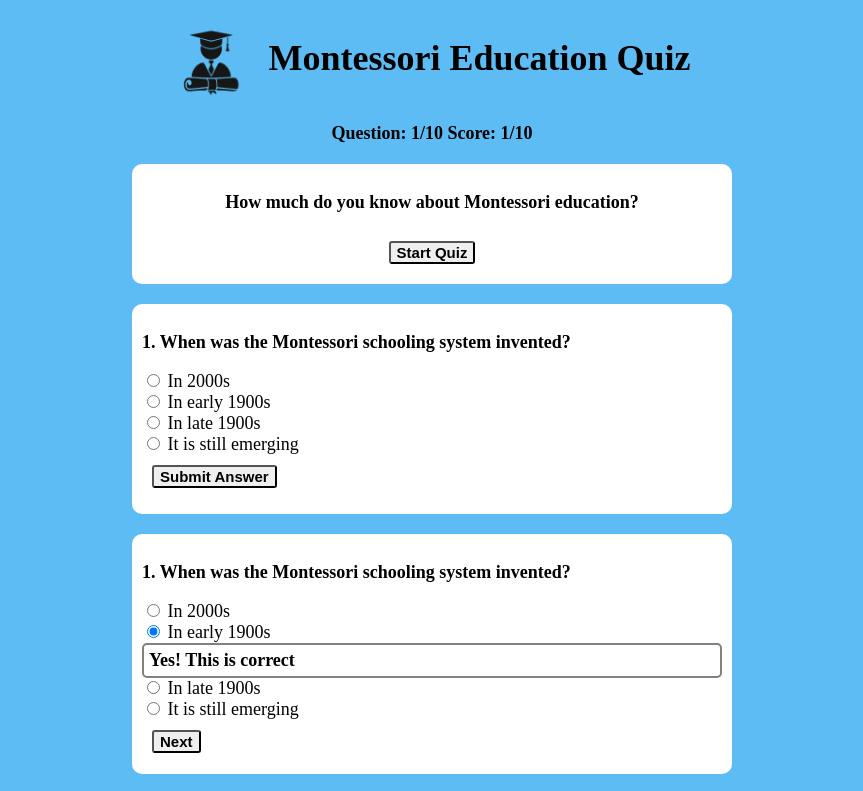
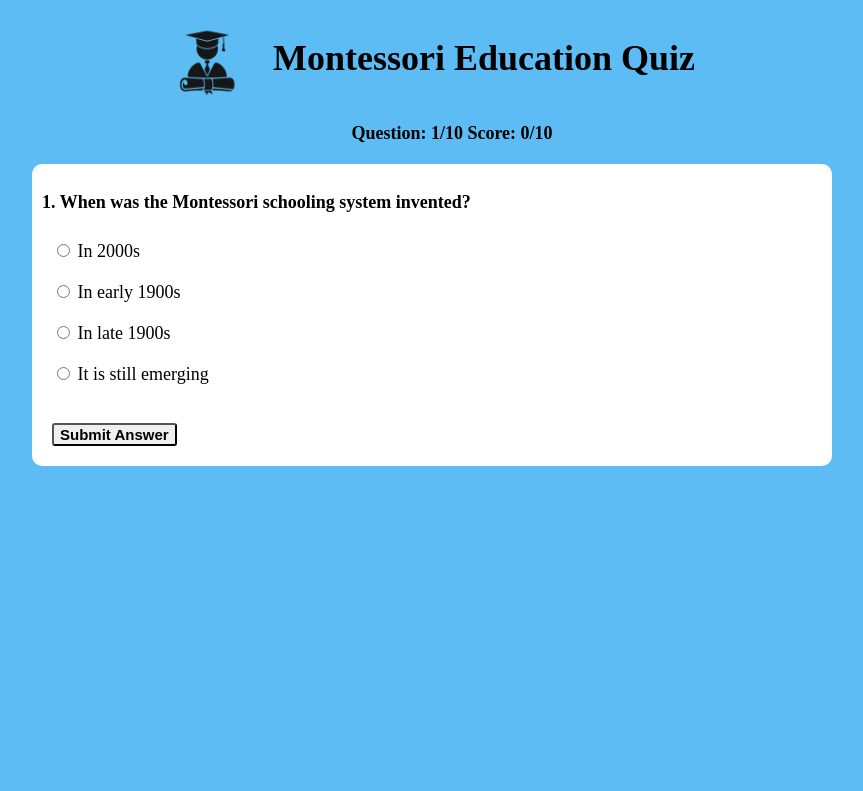
Before and after one commit to disiting/Montessori-Quiz, a plain HTML site: page index.html in a window 1280 px wide. Both pictures are taken after a click on the button "Start Quiz". Shown: the top 791 px of the page, without its empty margins (208-1071 px from the left). Drawn offline with nearby package versions, Linux system fonts and the light colour scheme.

Commit message:
added JS

```diff
--- a/index.html
+++ b/index.html
@@ -1,101 +1,25 @@
 <!DOCTYPE html>
-<html>
+<html lang="en">
   <head>
     <meta charset="utf-8">
     <meta name="viewport" content="width=device-width">
+    <meta name="description" content="Montessori Education Quiz">
     <title>Quiz App</title>
     <link href="style.css" rel="stylesheet" type="text/css" />
   </head>
   <body>
     <header>
-      <h1> <img src="images/school.png" class="banner-img">Montessori Education Quiz</h1>
-      <div class "progress-score">Question: 1/10 Score: 1/10</div>
+      <h1><img src="images/school.png" class="banner-img"> Montessori Education Quiz</h1>
+      <div class="progress-score"></div>
     </header>
 
-    <main>
+    <main role="main">
       <section class="start-quiz">
         <p>How much do you know about Montessori education?</p>
-        <input type="button" value="Start Quiz" class="button">
-      </section>
-
-      <div class="quiz-questions">
-          <form class="question-form">
-            <p>1. When was the Montessori schooling system invented?</p>
-            <label class="choice">
-              <input  id="choice-one" type="radio"">
-              <span>In 2000s</span>
-            </label>
-            <label class="choice">
-              <input id="choice-two" type="radio">
-              <span>In early 1900s</span>
-            </label>
-            <label class="choice">
-              <input id="choice-three" type="radio">
-              <span>In late 1900s</span>
-            </label>
-            <label class="choice">
-              <input id="choice-four" type="radio">
-              <span>It is still emerging</span>
-            </label>
-            <input type="button" value="Submit Answer" class="button">
-          </form>
-      </div>
-
-      <div class="quiz-correct">
-          <form class="question-form">
-            <p>1. When was the Montessori schooling system invented?</p>
-            <label class="choice">
-              <input  id="choice-one" type="radio"">
-              <span>In 2000s</span>
-            </label>
-            <label class="choice">
-              <input id="choice-two" type="radio" checked>
-              <span>In early 1900s</span>
-              <span class="feedback correct">Yes! This is correct</span>
-            </label>
-            <label class="choice">
-              <input id="choice-three" type="radio">
-              <span>In late 1900s</span>
-            </label>
-            <label class="choice">
-              <input id="choice-four" type="radio">
-              <span>It is still emerging</span>
-            </label>
-            <input type="button" value="Next" class="button">
-          </form>
-      </div>
-
-      <div class="quiz-wrong">
-          <form class="question-form">
-            <p>1. When was the Montessori schooling system invented?</p>
-            <label class="choice">
-              <input  id="choice-one" type="radio"">
-              <span>In 2000s</span>
-            </label>
-            <label class="choice">
-              <input id="choice-two" type="radio">
-              <span>In early 1900s</span>
-            </label>
-            <label class="choice">
-              <input id="choice-three" type="radio" checked>
-              <span>In late 1900s</span>
-              <span class="feedback wrong">No, the answer is, "In early 1900s"</span>
-            </label>
-            <label class="choice">
-              <input id="choice-four" type="radio">
-              <span>It is still emerging</span>
-            </label>
-            <input type="button" value="Next" class="button">
-          </form>
-      </div>
-
-
-      <section class="start-over">
-        <p>Your Score is 9/10</p>
-        <input type="button" value="Start Over" class="button">
+        <input type="button" value="Start Quiz" class="button js-start-button">
       </section>
     </main>
-
-
+    <script src="https://ajax.googleapis.com/ajax/libs/jquery/3.3.1/jquery.min.js"></script>
+    <script src="index.js"></script>
   </body>
 </html>
--- /dev/null
+++ b/index.js
@@ -0,0 +1,226 @@
+'use strict';
+
+//results tracking variables
+let questionNumber = 0;
+let score = 0;
+
+//question database
+const STORE = [
+  {
+    question: "1. When was the Montessori schooling system invented?",
+    options: [
+      "In 2000s",
+      "In early 1900s",
+      "In late 1900s",
+      "It is still emerging"
+    ],
+    answer: "In early 1900s"
+  },
+  {
+    question: "2. What is one of the key principles of Montessori education?",
+    options: [
+      "Children learn to memorize a lot of material quickly",
+      "Children learn from the smartest and most experienced teachers in town",
+      "Children learn a lot of tricks to do math and read quickly",
+      "Children learn from hands-on activities and decide on their lessons themselves"
+    ],
+    answer: "Children learn from hands-on activities and decide on their lessons themselves"
+  },
+  {
+    question: "3. What is the role of the teacher in a Montessori classroom?",
+    options: [
+      "A guide who observes and creates an environment for the child to explore and learn independently",
+      "Teaches in front of the class but children are free to join whenever they want",
+      "Teaches according to the curriculum and provides tutoring as extra help",
+      "Teaches in front of the class and makes sure everyone is interested and is paying attention"
+    ],
+    answer: "A guide who observes and creates an environment for the child to explore and learn independently"
+  },
+  {
+    question: "4. How is student achievement measured?",
+    options: [
+      "Children get daily report cards",
+      "Children get weekly report cards",
+      "There are no grades. Teachers discuss each student's progress in personal narratives added to portfolios",
+      "There are no grades. Children self-report their progress"
+    ],
+    answer: "There are no grades. Teachers discuss each student's progress in personal narratives added to portfolios"
+  },
+  {
+    question: "5. What is the grade-level structure?",
+    options: [
+      "Levels are divided by age. Children go to the next level every year",
+      "Classroom has mixed ages: 3-6, 6-9, 9-12, 12-14 year-olds",
+      "There are only 3 grades: elementary, middle and high-school-level",
+      "All children study in the same classroom but choose their own materials"
+    ],
+    answer: "Classroom has mixed ages: 3-6, 6-9, 9-12, 12-14 year-olds"
+  },
+  {
+    question: "6. Which is not true about the Montessori method?",
+    options: [
+      "Manners and being polite are part of the curriculum",
+      "Children don't have desks",
+      "Work sessions are short with frequent breaks in between to let children explore the materials",
+      "Practical life skills, like pouring water and cleaning, are part of the curriculum"
+    ],
+    answer: "Work sessions are short with frequent breaks in between to let children explore the materials"
+  },
+  {
+    question: "7. Montessori schools are",
+    options: [
+      "affiliated with the Catholic Church",
+      "for kids with learning disabilities",
+      "for gifted kids",
+      "for all kids"
+    ],
+    answer: "for all kids"
+  },
+  {
+    question: "8. Who attended a Montessori school?",
+    options: [
+      "Sergey Brin & Larry Page, Jeff Bezos, Bill Gates",
+      "Elon Musk, Steve Jobs, Tim Cook",
+      "Barack Obama, Donald Trump, George W Bush",
+      "Albert Einstein, Richard Feynman, Stephen Hawking"
+    ],
+    answer: "Sergey Brin & Larry Page, Jeff Bezos, Bill Gates"
+  },
+  {
+    question: "9.Can I do Montessori at home with my child?",
+    options: [
+      "No, only a trained Montessori teacher can implement Montessori principles",
+      "Yes, by creating the environment according to the Montessori philosophy and following the child's interest",
+      "Yes, if you buy the correct materials from a licensed Montessori store",
+      "No, a parent cannot be a teaching guide according to Montessori"
+    ],
+    answer: "Yes, by creating the environment according to the Montessori philosophy and following the child's interest"
+  },
+  {
+    question: "10. Why is Montessori education beneficial?",
+    options: [
+      "Children are happier when they have less structure and play more",
+      "Children's progress is assessed frequently so that they stay on track",
+      "It helps children reach their fullest potential at their own pace without competing with others",
+      "Children can use their Montessori connections in their future career"
+    ],
+    answer: "It helps children reach their fullest potential at their own pace without competing with others"
+  }
+];
+
+//this function starts the quiz
+function handleStartClick() {
+  $('.js-start-button').on('click', function(event) {
+		console.log("handleStartClick() ran");
+		$('.progress-score').show();
+		$('.start-quiz').hide();
+		renderQuestionForm();
+	});
+}
+
+function renderQuestionForm() {
+  let question = STORE[questionNumber];
+  //updateQuestionAndScore();
+  const questionHtml = $(`
+
+  <div class="quiz-questions">
+    <form class="question-form">
+      <p>${question.question}</p>
+      <ul class="question-options"></ul>
+      <div class="btns"><input type="submit" value="Submit Answer" class="button js-submit-button"></div>
+    </form>
+  </div>`);
+  $("main").html(questionHtml);
+  addOptions();
+  updateProgress();
+}
+
+function addOptions()
+{
+  let question = STORE[questionNumber];
+  for(let i=0; i<question.options.length; i++)
+  {
+    $('.question-options').append(`
+      <li>
+        <input type = "radio" name="options" id="option${i+1}" value= "${question.options[i]}" tabindex ="${i+1}">
+        <label for="option${i+1}"> ${question.options[i]}</label> <br/>
+        <span id="feedback_option${i+1}"></span>
+      </li>
+    `);
+  }
+
+}
+
+function handleSubmitClick() {
+  $('body').on("submit",'.question-form', function(event) {
+
+    event.preventDefault();
+    let selected = $('input:checked');
+    let feedback = $('#feedback_' + selected.attr('id'));
+    let answerChoice = selected.val();
+    if (!answerChoice) {
+      alert("Choose your answer");
+      return;
+    }
+    let correct = STORE[questionNumber].answer;
+    if (answerChoice === correct) {
+      feedback.html('Yes! This is correct');
+      feedback.addClass('feedback correct');
+      score++;
+    } else {
+      feedback.html('No, the answer is, "' + correct + '"');
+      feedback.addClass('feedback wrong');
+    }
+    $('.btns').html('<input type="button" value="Next" class="button js-next-button">')
+    updateProgress();
+    $("input[type=radio]").attr('disabled', true);
+  });
+}
+
+function handleNextClick() {
+  $('body').on('click', '.js-next-button', function (event) {
+    questionNumber++;
+    if (questionNumber < STORE.length) {
+      renderQuestionForm();
+    } else {
+      renderOver();
+    }
+  });
+}
+
+function handleStartOverClick() {
+  $('body').on('click', '.js-startover-button', function (event) {
+    questionNumber=0;
+    score=0;
+    renderQuestionForm();
+  });
+}
+
+
+function updateProgress() {
+  const html = $(`<ul>
+      <li>Question: ${questionNumber + 1}/${STORE.length}</li>
+      <li>Score: ${score}/${STORE.length}</li>
+    </ul>`);
+  $('.progress-score').html(html);
+}
+
+function renderOver() {
+  const overHtml = $(`
+  <section class="start-over">
+    <p>Your Score is ${score}/${STORE.length}</p>
+    <input type="button" value="Start Over" class="button js-startover-button">
+  </section>`);
+  $("main").html(overHtml);
+}
+
+
+
+function runQuizApp() {
+  handleStartClick();
+  handleSubmitClick();
+  handleNextClick();
+  handleStartOverClick();
+}
+
+$(runQuizApp);
--- a/style.css
+++ b/style.css
@@ -11,9 +11,13 @@
  font-size: 18px;
 }
 
-header{
+header, .progress-score {
   text-align: center;
   font-weight: bold;
+}
+
+.progress-score li {
+  display: inline-block;
 }
 
 .banner-img {
@@ -26,8 +30,8 @@
    background-color: white;
    border-radius: 10px;
    text-align: center;
-   height: 120px;
-   max-width: 600px;
+   max-width: 800px;
+   min-width: 320px;
    margin: 20px auto;
    padding: 10px;
    font-weight: bold;
@@ -37,8 +41,8 @@
   background-color: white;
   border-radius: 10px;
   text-align: left;
-  height: 210px;
-  max-width: 600px;
+  max-width: 800px;
+  min-width: 320px;
   margin: 20px auto;
   padding: 10px;
 }
@@ -47,14 +51,14 @@
   font-weight: bold;
 }
 
-.quiz-correct, .quiz-wrong {
-  background-color: white;
-  border-radius: 10px;
-  text-align: left;
-  height: 240px;
-  max-width: 600px;
-  margin: 20px auto;
-  padding: 10px;
+.question-options {
+  list-style-type: none;
+  padding:0 0 0 10px;
+}
+
+.question-options li {
+  list-style-type: none;
+  padding: 10px 0;
 }
 
 .button {
@@ -64,10 +68,6 @@
   font-size: 15px;
 }
 
-.choice {
-  display:block;
-}
-
 .feedback {
   display: block;
   border: 2px solid gray;
```
